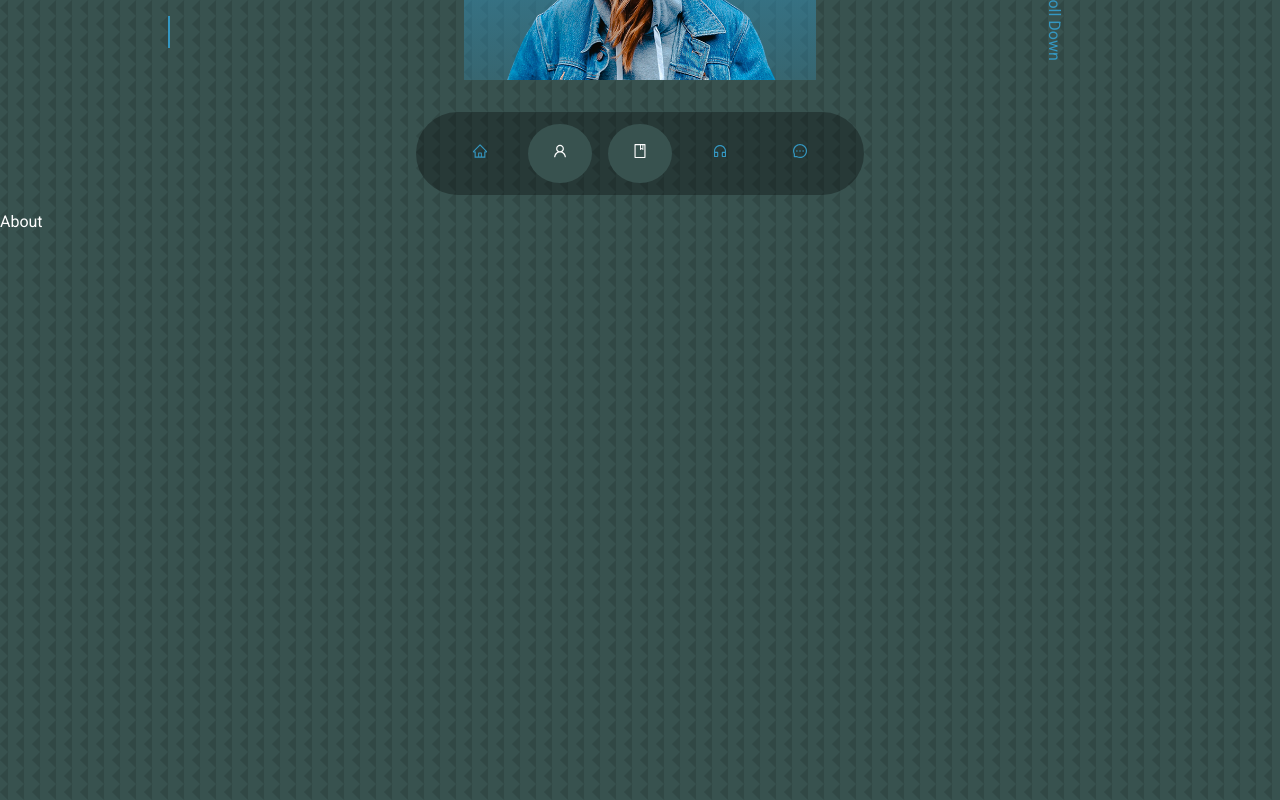
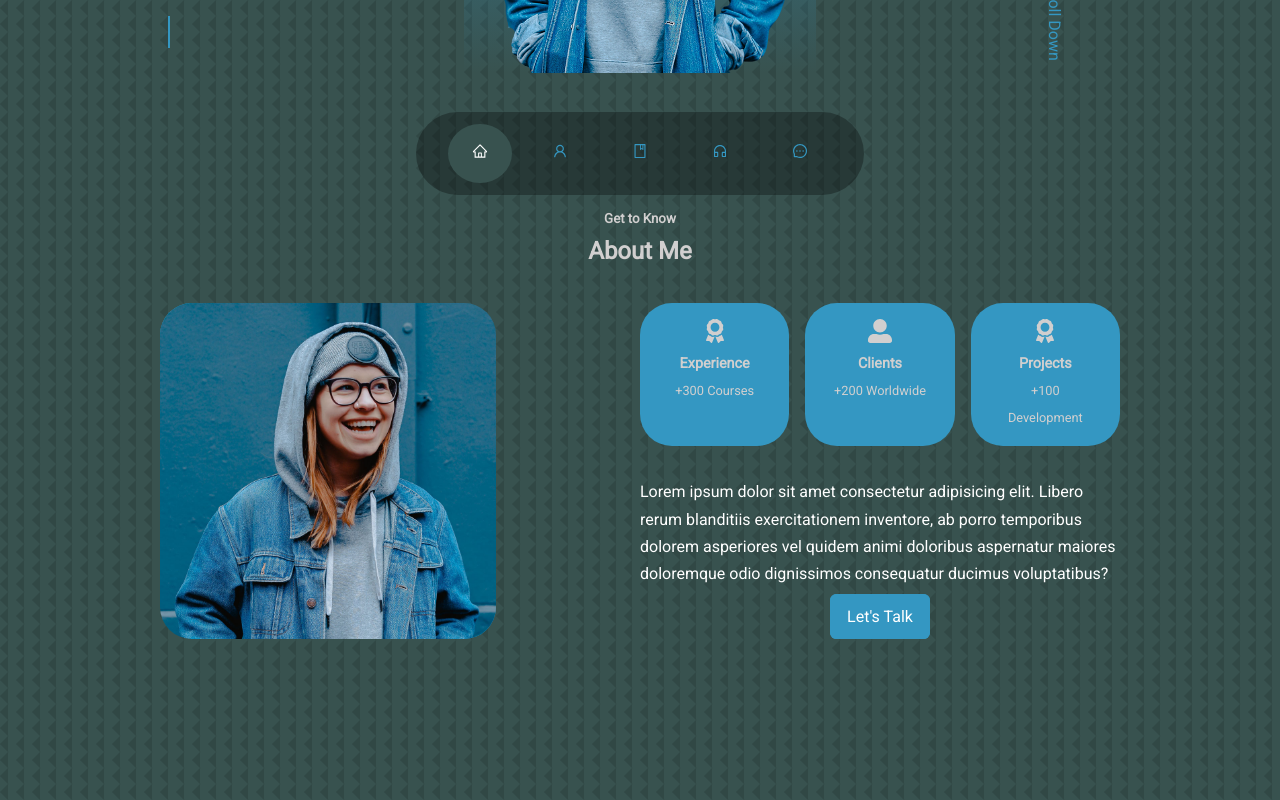
Before and after one commit to DanteThuta/react_portfolio, a React (Create React App) app: page / in a window 1280 px wide. Shown: the part 720-1520 px from the top of the page. Built offline with nearby package versions, Linux system fonts and the light colour scheme; the HTML template or start-up script is replaced by a standard one.

Commit message:
About Section Finished

```diff
--- a/src/components/About/About.jsx
+++ b/src/components/About/About.jsx
@@ -1,8 +1,52 @@
+/* eslint-disable jsx-a11y/anchor-is-valid */
 import React from "react";
 import "./about.css";
+import Me from "../../assets/me-about.jpg";
+import { FaAward, FaUser, FaUserAlt } from "react-icons/fa";
+import { VscFolderLibrary } from "react-icons/vsc";
 
 const About = () => {
-  return <section id="about">About</section>;
+  return (
+    <section id="about">
+      <h5>Get to Know</h5>
+      <h2>About Me</h2>
+      <div className="container about__container">
+        <div className="about__me">
+          <div className="about__meimage">
+            <img src={Me} alt="AboutImage" />
+          </div>
+        </div>
+        <div className="about__content">
+          <div className="about__cards">
+            <article className="about__card">
+              <FaAward className="about__icons"></FaAward>
+              <h5>Experience</h5>
+              <small>+300 Courses</small>
+            </article>
+            <article className="about__card">
+              <FaUserAlt className="about__icons"></FaUserAlt>
+              <h5>Clients</h5>
+              <small>+200 Worldwide</small>
+            </article>
+            <article className="about__card">
+              <FaAward className="about__icons"></FaAward>
+              <h5>Projects</h5>
+              <small>+100 Development</small>
+            </article>
+          </div>
+          <p className="text-light">
+            Lorem ipsum dolor sit amet consectetur adipisicing elit. Libero
+            rerum blanditiis exercitationem inventore, ab porro temporibus
+            dolorem asperiores vel quidem animi doloribus aspernatur maiores
+            doloremque odio dignissimos consequatur ducimus voluptatibus?
+          </p>
+          <a href="" className="btn btn-primary about-btn">
+            Let's Talk
+          </a>
+        </div>
+      </div>
+    </section>
+  );
 };
 
 export default About;
--- a/src/components/About/about.css
+++ b/src/components/About/about.css
@@ -0,0 +1,126 @@
+.about__container {
+  display: grid;
+  grid-template-columns: 35% 50%;
+  gap: 15%;
+}
+
+/* About Image Section */
+
+.about__me {
+  width: 100%;
+  aspect-ratio: 1/1;
+
+  border-radius: 2rem;
+  background: linear-gradient(
+    45deg,
+    transparent,
+    var(--color-main),
+    transparent
+  );
+  display: grid;
+  place-items: center;
+}
+
+.about__meimage {
+  border-radius: 2rem;
+  overflow: hidden;
+
+  transition: var(--transition);
+}
+
+.about__meimage:hover {
+  transform: rotate(10deg);
+}
+
+/* About Content Section */
+
+.about__cards {
+  display: grid;
+  grid-template-columns: repeat(3, 1fr);
+  gap: 1rem;
+  margin-bottom: 2rem;
+}
+
+.about__card {
+  background: var(--color-main);
+  border-radius: 2rem;
+
+  padding: 1rem 1.5rem;
+
+  text-align: center;
+  color: var(--color-light);
+}
+
+.about__card:hover {
+  background: var(--color-main-variant);
+  border: 1px solid var(--color-white);
+
+  color: var(--color-white);
+}
+
+.about__icons {
+  font-size: 1.5rem;
+}
+
+.about__card h5 {
+  font-size: 0.9rem;
+}
+
+.about__card small {
+  text-align: center;
+  font-size: 0.8rem;
+}
+
+.about__content {
+  text-align: center;
+}
+
+.about__content p {
+  margin-bottom: 1rem;
+  text-align: left;
+}
+
+/* Media Screens */
+
+/* for Table Screens */
+
+@media screen and (max-width: 1024px) {
+  .about__container {
+    grid-template-columns: 1fr;
+    gap: 0;
+  }
+
+  .about__me {
+    width: 50%;
+    margin: 1rem auto 2rem;
+  }
+
+  .about__card {
+    padding: 1rem 1rem;
+  }
+
+  .about__content p {
+    margin-bottom: 2rem;
+  }
+}
+
+/* for Smallar Screens*/
+
+@media screen and (max-width: 600px) {
+  .about__me {
+    width: 65%;
+    margin: 0 auto 3rem;
+  }
+
+  .about__cards {
+    grid-template-columns: 1fr 1fr;
+  }
+
+  .about__content {
+    text-align: center;
+  }
+
+  .about__content a {
+    margin: 1rem auto 2rem;
+  }
+}
--- a/src/components/Header/header.css
+++ b/src/components/Header/header.css
@@ -1,6 +1,6 @@
 header {
   height: 100vh;
-  padding-top: 7rem;
+  padding-top: 3rem;
   overflow: hidden;
 }
 
@@ -60,7 +60,7 @@
   position: absolute;
   left: 50%;
   transform: translateX(-50%);
-  margin-top: 8rem;
+  margin-top: 3rem;
   padding: 7rem 1.5rem 1.5rem 1.5rem;
   border-radius: 12rem 12rem 0 0;
   overflow: hidden;
--- a/src/components/Nav/Nav.jsx
+++ b/src/components/Nav/Nav.jsx
@@ -1,3 +1,4 @@
+/* eslint-disable jsx-a11y/anchor-is-valid */
 import React from "react";
 import "./nav.css";
 import {
@@ -7,19 +8,29 @@
   AiOutlineCustomerService,
   AiOutlineMessage,
 } from "react-icons/ai";
+import { useState } from "react";
 
 const Nav = () => {
+  const [activeNav, setActiveNav] = useState("#");
   return (
     <nav>
-      <a href="#home">
+      <a
+        href="#"
+        onClick={() => setActiveNav("#")}
+        className={activeNav === "#" ? "active" : ""}
+      >
         {" "}
         <AiOutlineHome />
       </a>
-      <a href="#" className="active">
+      <a
+        href="#about"
+        onClick={() => setActiveNav("#about")}
+        className={activeNav === "#about" ? "active" : ""}
+      >
         {" "}
         <AiOutlineUser />
       </a>
-      <a href="#experience" className="active">
+      <a href="#experience">
         {" "}
         <AiOutlineBook />
       </a>
--- a/src/index.css
+++ b/src/index.css
@@ -111,7 +111,7 @@
 
 .btn-primary {
   background: var(--color-main);
-  color: var(--color-bg);
+  color: var(--color-white);
 }
 
 img {
```
